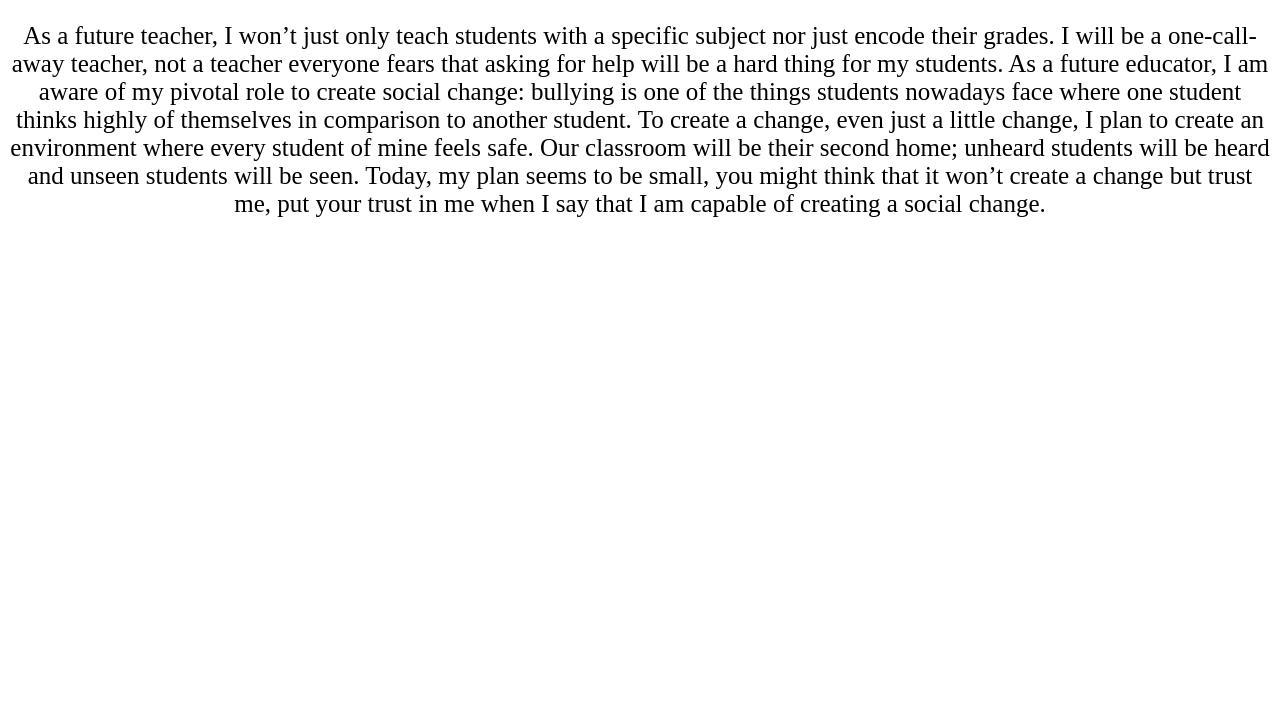
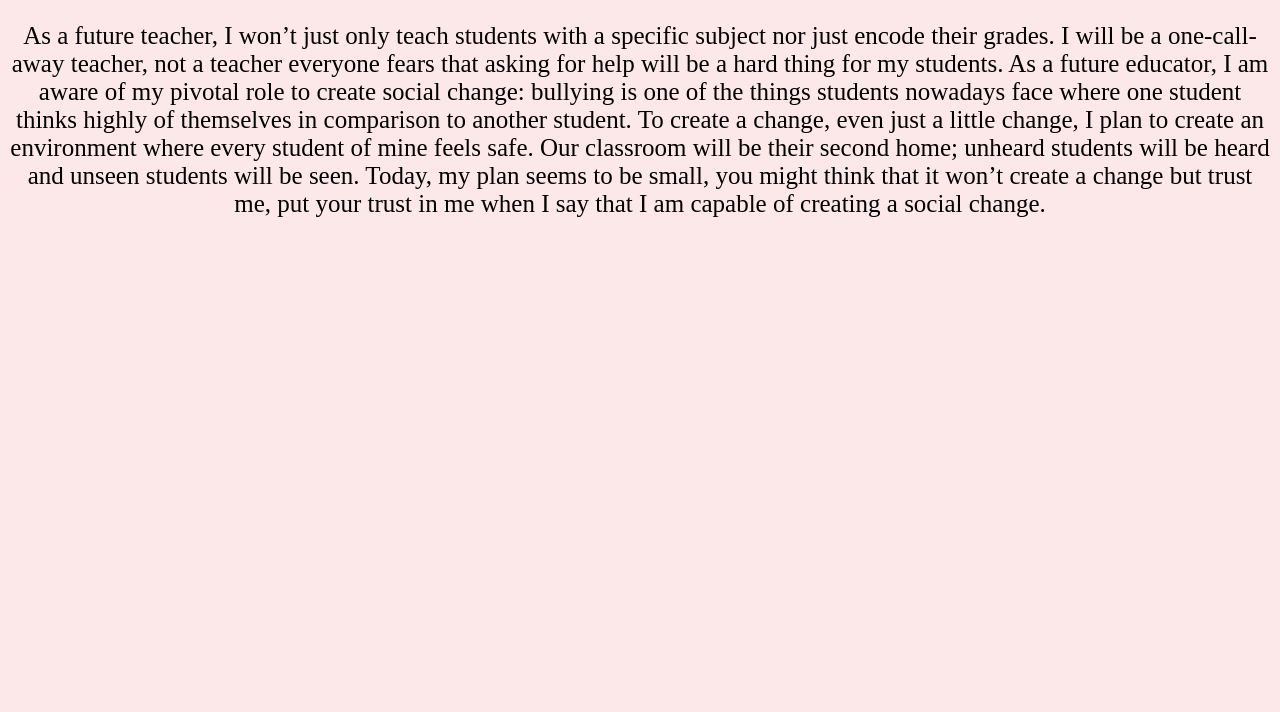
Before and after one commit to dealanat/yey, a plain HTML site: page index.html in a window 1280 px wide. Shown: the part 88-800 px from the top of the page. Drawn offline with Linux system fonts and the light colour scheme.

Commit message:
Update index.html

```diff
--- a/index.html
+++ b/index.html
@@ -3,7 +3,7 @@
 <head>
     <style>
         body {
-            background-color: pastelorange;
+            background-color: #fde8e9;
             font-family: 'Times New Roman', serif;
             text-align: center;
         }
```
